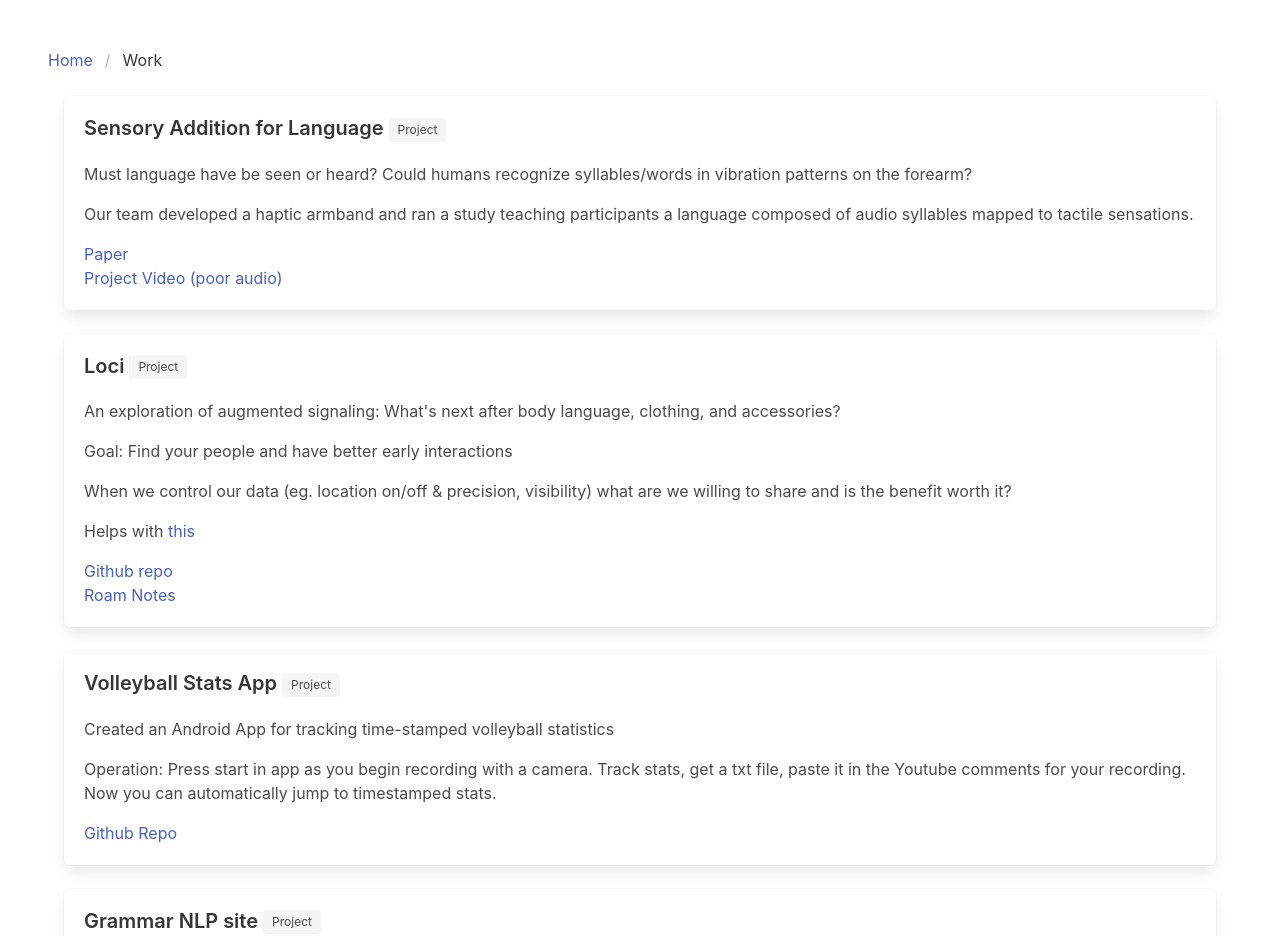
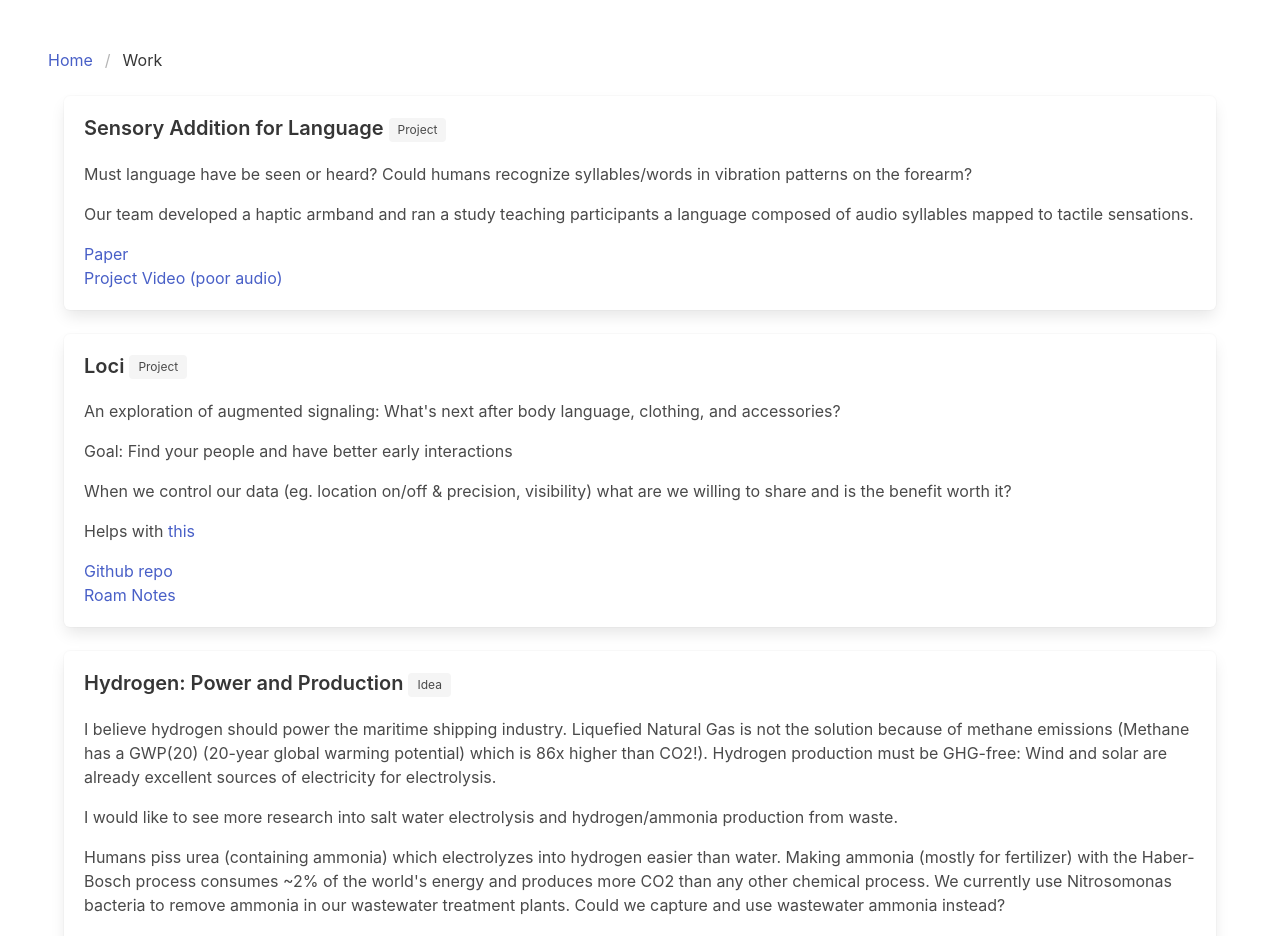
Before and after one commit to eli1797/Learning_Vue, a Vue app in the folder blog/: page /work in a window 1280 px wide. Shown: the top 936 px of the page. Built offline with nearby package versions, Linux system fonts and the light colour scheme.

Commit message:
readd hydrogen to work, add keith johnstone to necessary mistakes

```diff
--- a/blog/src/views/Blog.vue
+++ b/blog/src/views/Blog.vue
@@ -85,12 +85,8 @@
           </div>
           <h2 class="subtitle">Necessary Mistakes</h2>
           <div class="content">
-          <p>In progress...</p>
-          <ul>
-            <li>Need to make lots of mistakes to get better</li>
-            <li>Stuck in local maximum if unwilling to fail, fail, fail</li>
-            <li>Noticing vs Judgement</li>
-          </ul>
+            <p>Mistakes are a sign you're learning. Legendary improv coach Keith Johnstone says it best:</p>
+            <iframe width="560" height="315" src="https://www.youtube-nocookie.com/embed/JgfXUS0US9Y" frameborder="0" allow="accelerometer; autoplay; clipboard-write; encrypted-media; gyroscope; picture-in-picture" allowfullscreen></iframe>
           </div>
 
           <nav class="level is-mobile">
--- a/blog/src/views/Work.vue
+++ b/blog/src/views/Work.vue
@@ -34,7 +34,19 @@
         </article>
       </div>
 
-
+      <div id="hydro" class="box">
+        <article class="media">
+          <div class="media-content">
+            <div class="content">
+              <p class="subtitle"><strong>Hydrogen: Power and Production</strong><span class="tag" style="margin-left: 5px">Idea</span></p>
+              <p>I believe hydrogen should power the maritime shipping industry. Liquefied Natural Gas is not the solution because of methane emissions (Methane has a GWP(20) (20-year global warming potential) which is 86x higher than CO2!). Hydrogen production must be GHG-free: Wind and solar are already excellent sources of electricity for electrolysis.</p>
+              <p>I would like to see more research into salt water electrolysis and hydrogen/ammonia production from waste.</p>
+              <p>Humans piss urea (containing ammonia) which electrolyzes into hydrogen easier than water. Making ammonia (mostly for fertilizer) with the Haber-Bosch process consumes ~2% of the world's energy and produces more CO2 than any other chemical process. We currently use Nitrosomonas bacteria to remove ammonia in our wastewater treatment plants. Could we capture and use wastewater ammonia instead?</p>
+              <a href="https://www.sciencedirect.com/science/article/pii/S0009250920304668">Ammonia capture from wastewater with a high ammonia nitrogen concentration by water splitting and hollow fiber extraction</a>
+            </div>
+          </div>
+        </article>
+      </div>
 
       <div id="stats" class="box">
         <article class="media">
```
Lines whose indentation alone changed are shown as unchanged.
